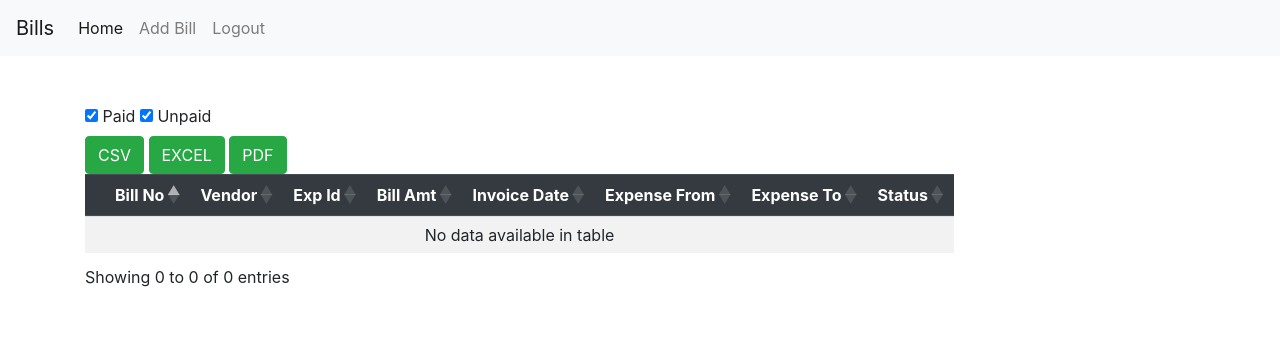
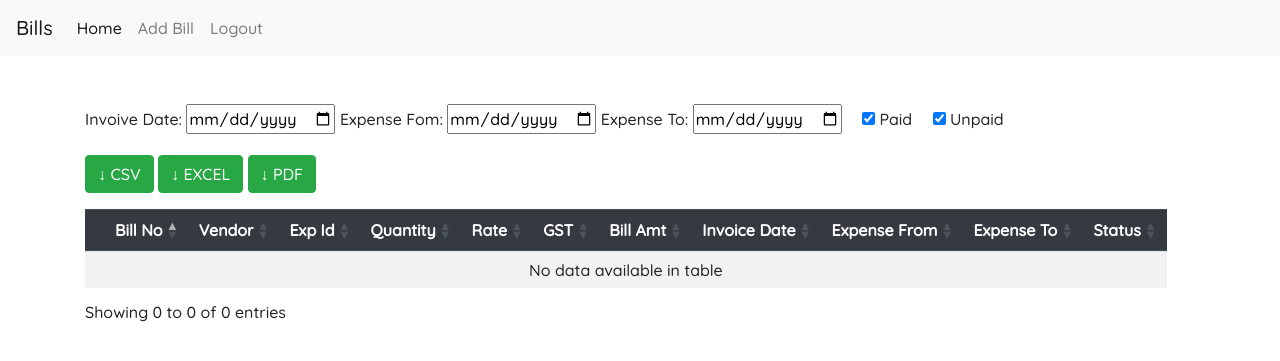
Before and after one commit to devashar13/bills-sharing, a Django app: template base/templates/base/viewbills.html in a window 1280 px wide. Shown: the top 361 px of the page. Run offline with Django 3.2, Linux system fonts and the light colour scheme; the template is opened without the code that fills it, so the values that code supplies are empty; some libraries are stand-ins or nearby versions.

Commit message:
feat: date filteration view bills

```diff
--- a/base/static/css/custom.css
+++ b/base/static/css/custom.css
@@ -143,6 +143,11 @@ input[type='file']::file-selector-button {
     max-width: 900px;
 }
 
+.view-bills-card {
+    width: 100%;
+    max-width: 1000px;
+}
+
 .vendor-name {
     min-width: 200px;
 }
--- a/base/templates/base/viewbills.html
+++ b/base/templates/base/viewbills.html
@@ -40,6 +40,8 @@
         <script src="{% static 'js/tableHTMLExport.js' %}"></script>
         <script src="https://cdnjs.cloudflare.com/ajax/libs/jspdf/1.5.3/jspdf.min.js"></script>
         <script src="https://cdnjs.cloudflare.com/ajax/libs/jspdf-autotable/3.0.10/jspdf.plugin.autotable.min.js"></script>
+        <link rel="stylesheet" href="{% static 'css/custom.css' %}" />
+
         <title>Share Bills</title>
         <style>
             .dataTables_filter {
@@ -109,26 +111,38 @@
             </div>
         </nav>
         <div class="container py-5">
-            <!-- <label for="bill-dt">
-                <input class="filter" name="bill-dt" id="search1" type="date" />
-            </label>
-            <label for="ex-from-date">
+            <div class="mb-3">
+                <div class="d-inline-block">
+                    <label for="bill-dt">Invoive Date: </label>
+                    <input
+                        class="filter"
+                        name="bill-dt"
+                        id="search1"
+                        type="date"
+                    />
+                </div>
+                <div class="d-inline-block">
+                    <label for="ex-from-date">Expense Fom: </label>
+
                     <input
                         class="filter"
                         name="ex-from-date"
                         id="search2"
                         type="date"
                     />
-            </label>
-            <label for="ex-to-date">
+                </div>
+                <div class="d-inline-block">
+                    <label for="ex-to-date">Expense To: </label>
                     <input
                         class="filter"
                         name="ex-to-date"
                         id="search3"
                         type="date"
                     />
-            </label> -->
+                </div>
 
+                <div class="d-inline-block">
+                    <div class="d-inline-block ml-3">
                         <input
                             name="tablefilter"
                             type="checkbox"
@@ -137,6 +151,8 @@
                             checked
                         />
                         <label for="tablefilter1">Paid</label>
+                    </div>
+                    <div class="d-inline-block ml-3">
                         <input
                             name="tablefilter"
                             type="checkbox"
@@ -145,18 +161,24 @@
                             checked
                         />
                         <label for="tablefilter2">Unpaid</label>
-            <div>
-                <button class="btn btn-success" id="download-csv">CSV</button>
+                    </div>
+                </div>
+            </div>
+
+            <div class="mb-3">
+                <button class="btn btn-success" id="download-csv">
+                    &#8595; CSV
+                </button>
                 <button class="btn btn-success" id="download-excel">
-                    EXCEL
+                    &#8595; EXCEL
                 </button>
                 <button class="btn btn-success" id="download-pdf">
-                  PDF
+                    &#8595; PDF
                 </button>
             </div>
             <table
                 id="myTable"
-                class="table table-responsive table-hover table-striped"
+                class="table w-100 table-hover table-responsive table-striped"
                 style="border-bottom: 0cm !important"
             >
                 <thead class="thead-dark" id="tblHead">
@@ -165,6 +187,9 @@
                         <th>Bill No</th>
                         <th>Vendor</th>
                         <th>Exp Id</th>
+                        <th>Quantity</th>
+                        <th>Rate</th>
+                        <th>GST</th>
                         <th>Bill Amt</th>
                         <th>Invoice Date</th>
                         <th>Expense From</th>
@@ -187,6 +212,9 @@
                         </td>
                         <td>{{bill.vendor__name}}</td>
                         <td>{{bill.expense_id}}</td>
+                        <td>{{bill.quantity}}</td>
+                        <td>{{bill.rate}}</td>
+                        <td>{{bill.gst}}</td>
                         <td>{{bill.amount}}</td>
                         <td class="invdt">{{bill.invoice_date}}</td>
                         <td class="exfrom">{{bill.exp_from_date}}</td>
@@ -207,6 +235,9 @@
                         </td>
                         <td>{{bill.vendor__name}}</td>
                         <td>{{bill.expense_id}}</td>
+                        <td>{{bill.quantity}}</td>
+                        <td>{{bill.rate}}</td>
+                        <td>{{bill.gst}}</td>
                         <td>{{bill.amount}}</td>
                         <td class="invdt">{{bill.invoice_date}}</td>
                         <td class="exfrom">{{bill.exp_from_date}}</td>
```
Also changed, not shown: base/templates/base/base.html (+0 -28 lines). Lines whose indentation alone changed are shown as unchanged.
